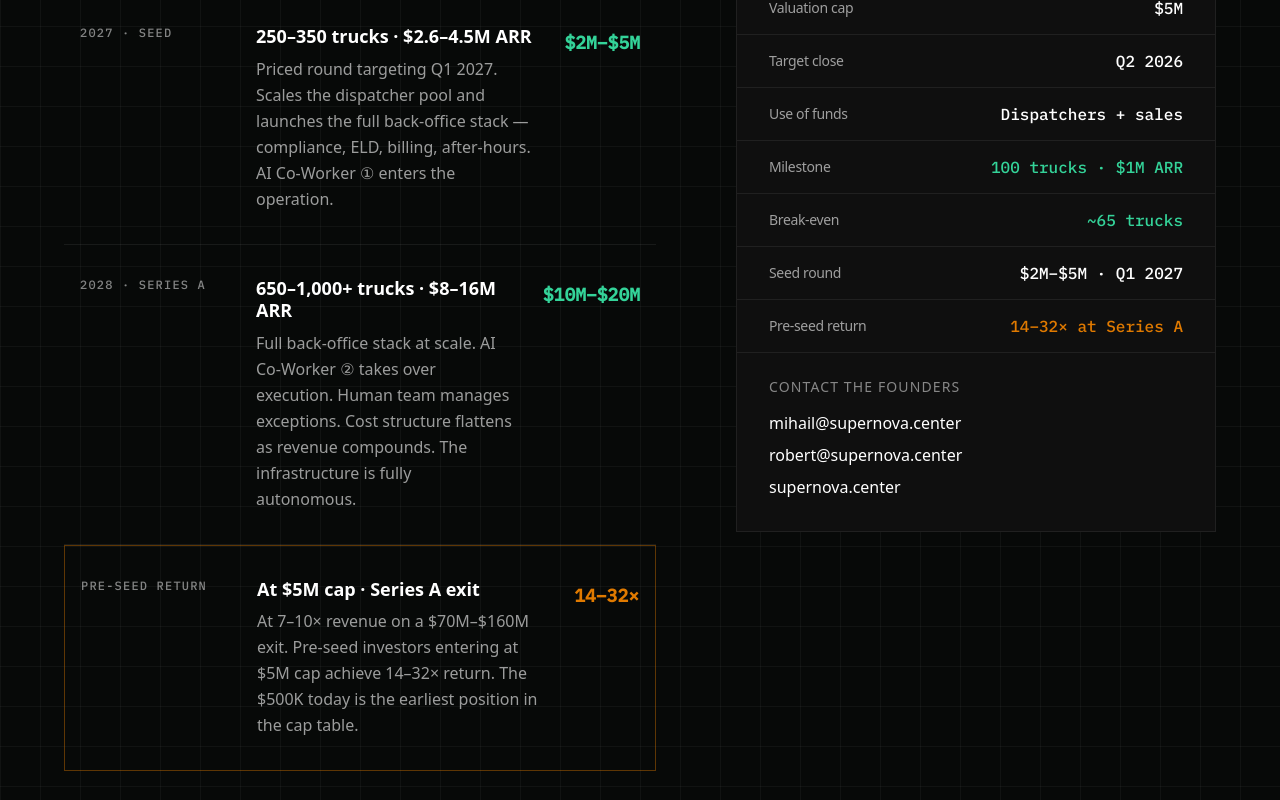
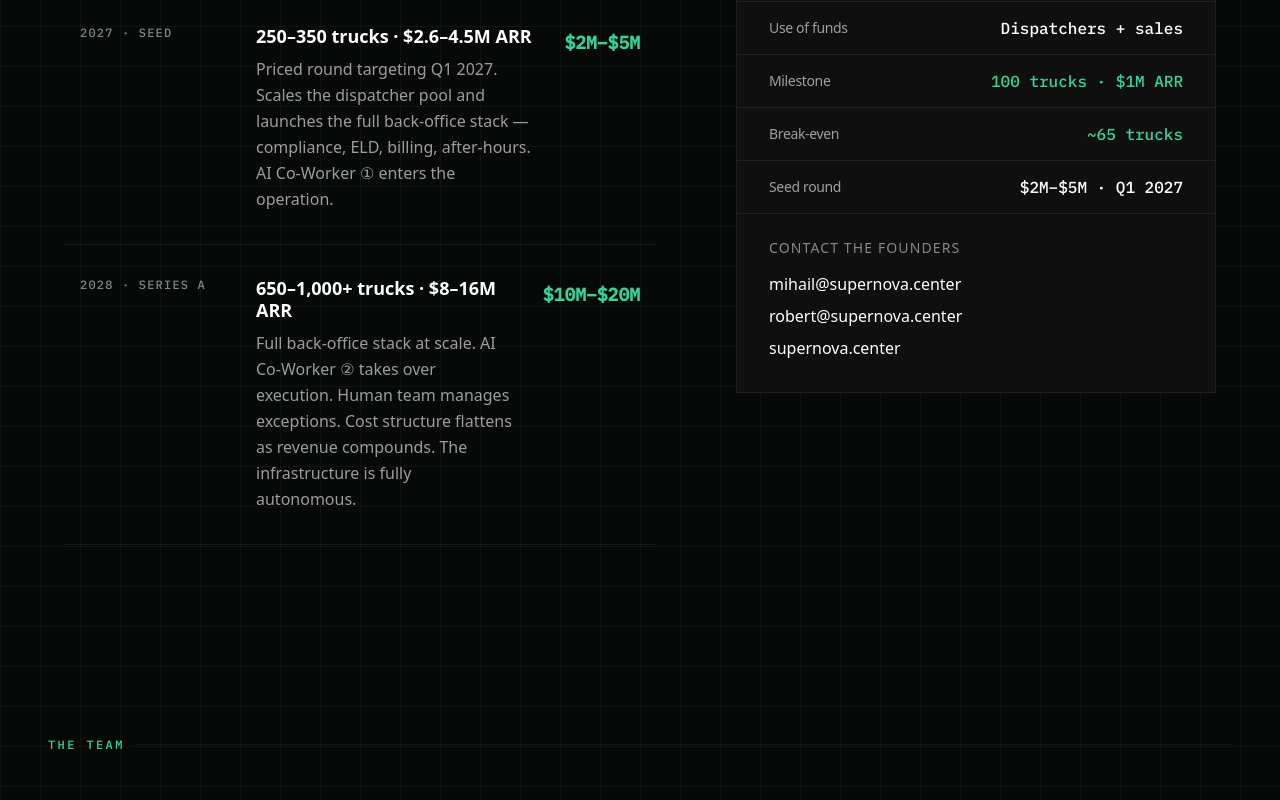
Before and after one commit to stratulaq/angel, a Next.js app: page / in a window 1280 px wide. Shown: the part 3654-4454 px from the top of the page. Built offline with nearby package versions, Linux system fonts and the light colour scheme; a web font is replaced by a local one.

Commit message:
refactor: comment out pre-seed return projections in InvestorPortal and update SN_deck.pdf

```diff
--- a/src/components/investor/InvestorPortal.tsx
+++ b/src/components/investor/InvestorPortal.tsx
@@ -208,7 +208,7 @@ export default function InvestorPortal() {
                 { period: '2026 · Now', ms: '100 trucks · $1M ARR', ex: 'SAFE · $5M valuation cap. Capital deployed into dispatcher hiring and sales ops. Break-even at ~65 trucks. This milestone proves the unit model and unlocks the Seed round.', val: '$500K' },
                 { period: '2027 · Seed', ms: '250–350 trucks · $2.6–4.5M ARR', ex: 'Priced round targeting Q1 2027. Scales the dispatcher pool and launches the full back-office stack — compliance, ELD, billing, after-hours. AI Co-Worker ① enters the operation.', val: '$2M–$5M' },
                 { period: '2028 · Series A', ms: '650–1,000+ trucks · $8–16M ARR', ex: 'Full back-office stack at scale. AI Co-Worker ② takes over execution. Human team manages exceptions. Cost structure flattens as revenue compounds. The infrastructure is fully autonomous.', val: '$10M–$20M' },
-                { period: 'Pre-seed return', ms: 'At $5M cap · Series A exit', ex: 'At 7–10× revenue on a $70M–$160M exit. Pre-seed investors entering at $5M cap achieve 14–32× return. The $500K today is the earliest position in the cap table.', val: '14–32×', amber: true }
+                // { period: 'Pre-seed return', ms: 'At $5M cap · Series A exit', ex: 'At 7–10× revenue on a $70M–$160M exit. Pre-seed investors entering at $5M cap achieve 14–32× return. The $500K today is the earliest position in the cap table.', val: '14–32×', amber: true }
               ].map((row, idx) => (
                 <div key={idx} className={`grid grid-cols-1 md:grid-cols-[148px_1fr_auto] gap-7 py-8 px-4 border-b items-start transition-colors ${row.amber ? 'border-supernova-amber/40 border' : 'border-white/7'}`}>
                   <span className="font-mono text-xs text-white/50 tracking-widest uppercase">{row.period}</span>
@@ -235,7 +235,7 @@ export default function InvestorPortal() {
               { l: 'Milestone', v: '100 trucks · $1M ARR', t: true },
               { l: 'Break-even', v: '~65 trucks', t: true },
               { l: 'Seed round', v: '$2M–$5M · Q1 2027' },
-              { l: 'Pre-seed return', v: '14–32× at Series A', a: true }
+              // { l: 'Pre-seed return', v: '14–32× at Series A', a: true }
             ].map((row, idx) => (
               <div key={idx} className="flex justify-between items-center px-8 py-3.5 border-b border-white/7">
                 <span className="text-sm text-white/60 tracking-tight">{row.l}</span>
```
Also changed, not shown: 1 other file (tests, documents, lock files or other folders).
